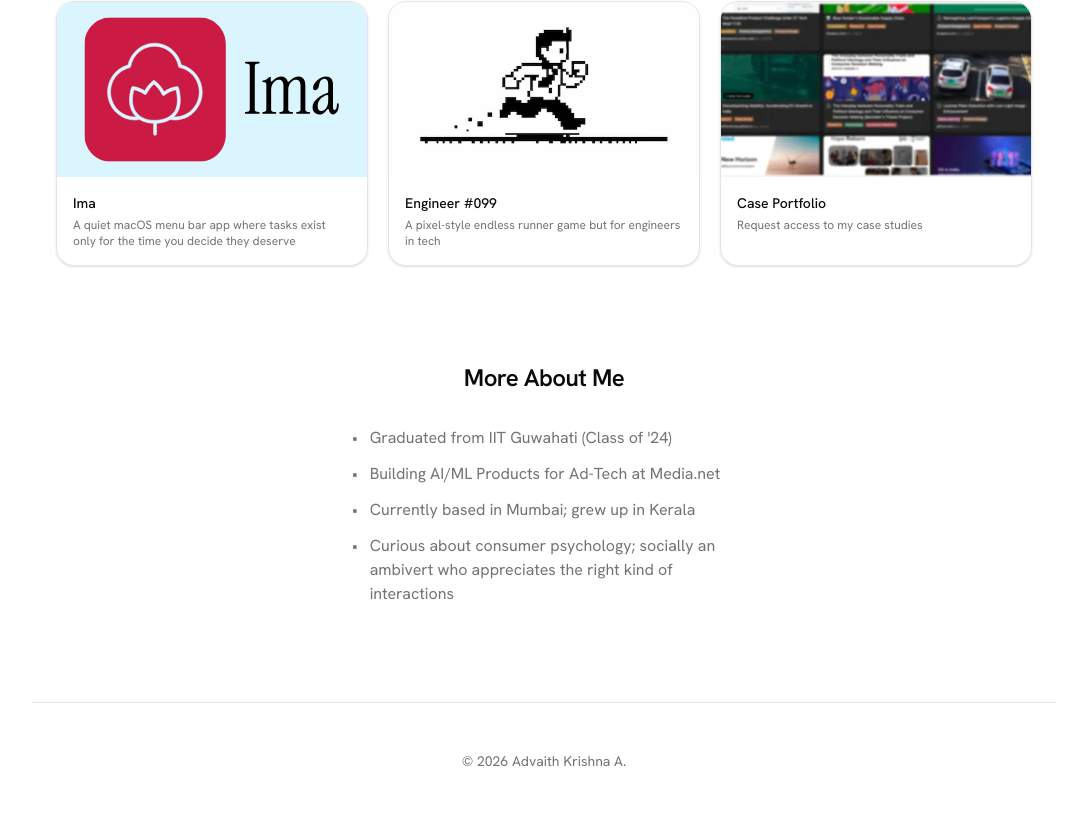
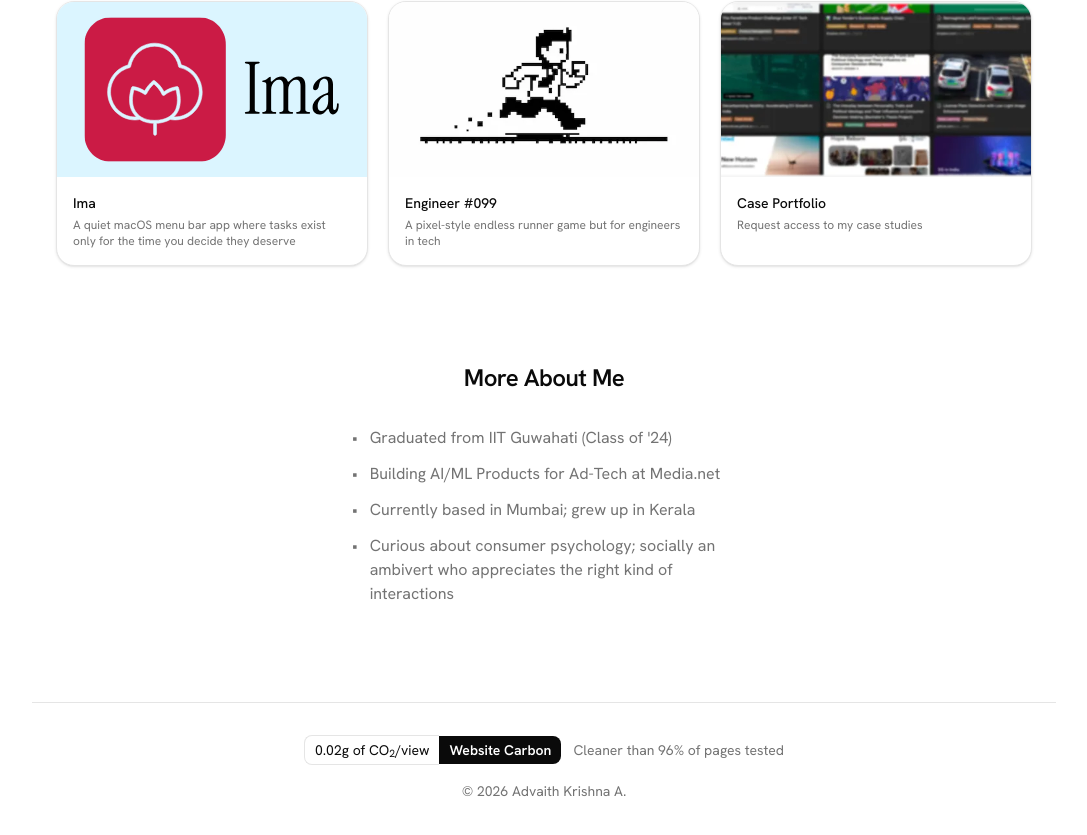
Before and after one commit to AdvaithKrishnaA/portfolio, a React (Vite) app: page / in a window 1280 px wide. Shown: the part 971-1806 px from the top of the page, without its empty margins (96-1183 px from the left). Before the commit the page ends 1782 px from the top, so only its background shows below. Built offline with nearby package versions, Linux system fonts and the light colour scheme.

Commit message:
refactor: replace flaky external Website Carbon script with a static component

```diff
--- a/src/components/site-footer.tsx
+++ b/src/components/site-footer.tsx
@@ -1,46 +1,40 @@
-import { useEffect, useState } from "react"
 import { useLocation } from "react-router"
 
-import { useTheme } from "@/components/theme-provider"
-import { cn } from "@/lib/utils"
-
-const WCB_SCRIPT_ID = "wcb-script"
+/**
+ * Static replica of the Website Carbon badge (the live API was flaky).
+ * Values measured via websitecarbon.com — update manually after major
+ * changes to the site's weight.
+ */
+function CarbonBadge() {
+  return (
+    <div className="flex flex-wrap items-center justify-center gap-y-1.5 text-sm">
+      <span className="rounded-l-md border border-r-0 border-border px-2.5 py-1">
+        0.02g of CO<sub>2</sub>/view
+      </span>
+      <a
+        href="https://websitecarbon.com"
+        target="_blank"
+        rel="noopener noreferrer"
+        className="rounded-r-md bg-foreground px-2.5 py-1 font-semibold text-background transition-opacity hover:opacity-85"
+      >
+        Website Carbon
+      </a>
+      <span className="ml-3 text-muted-foreground">
+        Cleaner than 96% of pages tested
+      </span>
+    </div>
+  )
+}
 
 export function SiteFooter() {
   const { pathname } = useLocation()
-  const { theme } = useTheme()
-
-  // Track the OS scheme reactively so the badge follows live changes
-  // while theme is "system" (a render-time matchMedia check would go stale).
-  const [systemDark, setSystemDark] = useState(
-    () => window.matchMedia("(prefers-color-scheme: dark)").matches,
-  )
-  useEffect(() => {
-    const mq = window.matchMedia("(prefers-color-scheme: dark)")
-    const onChange = (e: MediaQueryListEvent) => setSystemDark(e.matches)
-    mq.addEventListener("change", onChange)
-    return () => mq.removeEventListener("change", onChange)
-  }, [])
-
-  const isDark = theme === "dark" || (theme === "system" && systemDark)
-
-  // The badge script looks for #wcb when it runs, so it must load after the
-  // footer has mounted — hence dynamic injection instead of an index.html tag.
-  useEffect(() => {
-    if (document.getElementById(WCB_SCRIPT_ID)) return
-    const script = document.createElement("script")
-    script.id = WCB_SCRIPT_ID
-    script.src = "https://unpkg.com/website-carbon-badges@1.1.3/b.min.js"
-    script.defer = true
-    document.body.appendChild(script)
-  }, [])
 
   // Burn is a full-screen immersive experience — no site chrome.
   if (pathname === "/burn") return null
 
   return (
     <footer className="mx-auto flex w-full max-w-5xl flex-col items-center gap-4 border-t px-6 pt-8 pb-10 text-center">
-      <div id="wcb" className={cn("carbonbadge", isDark && "wcb-d")} />
+      <CarbonBadge />
       <p className="text-sm text-muted-foreground">
         © {new Date().getFullYear()} Advaith Krishna A.
       </p>
```
